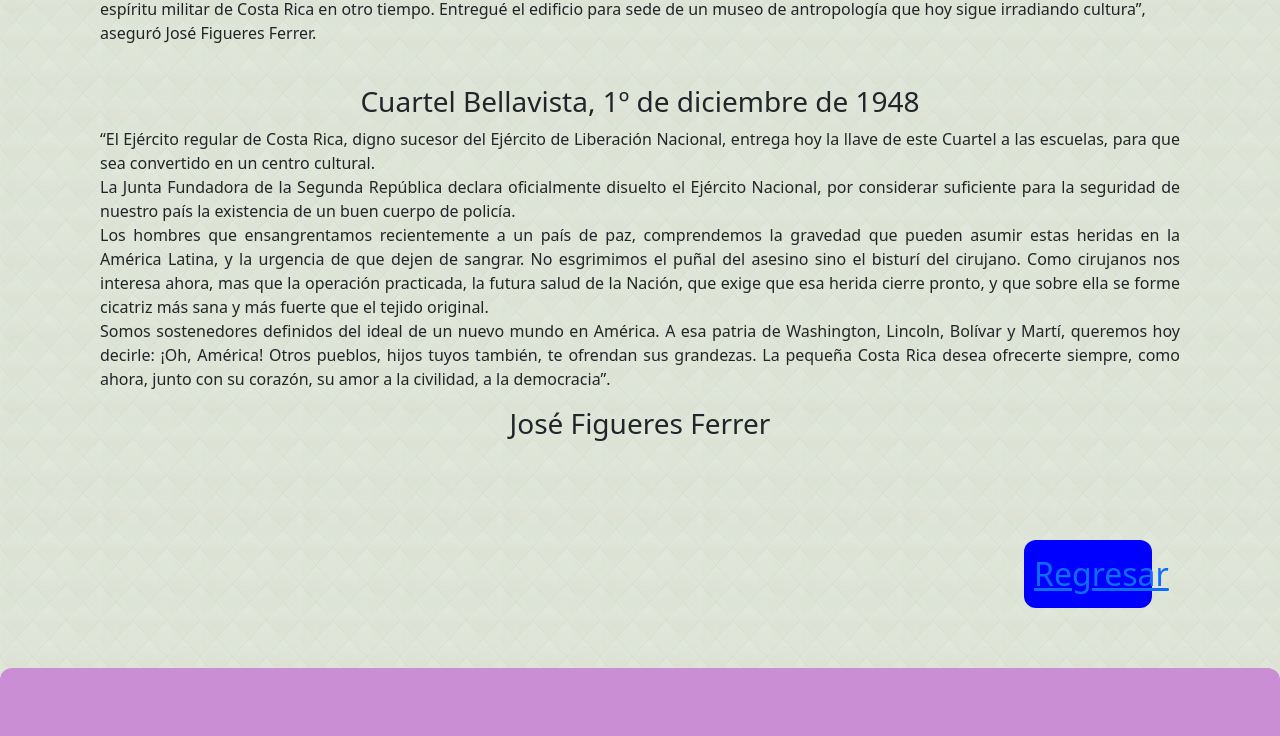
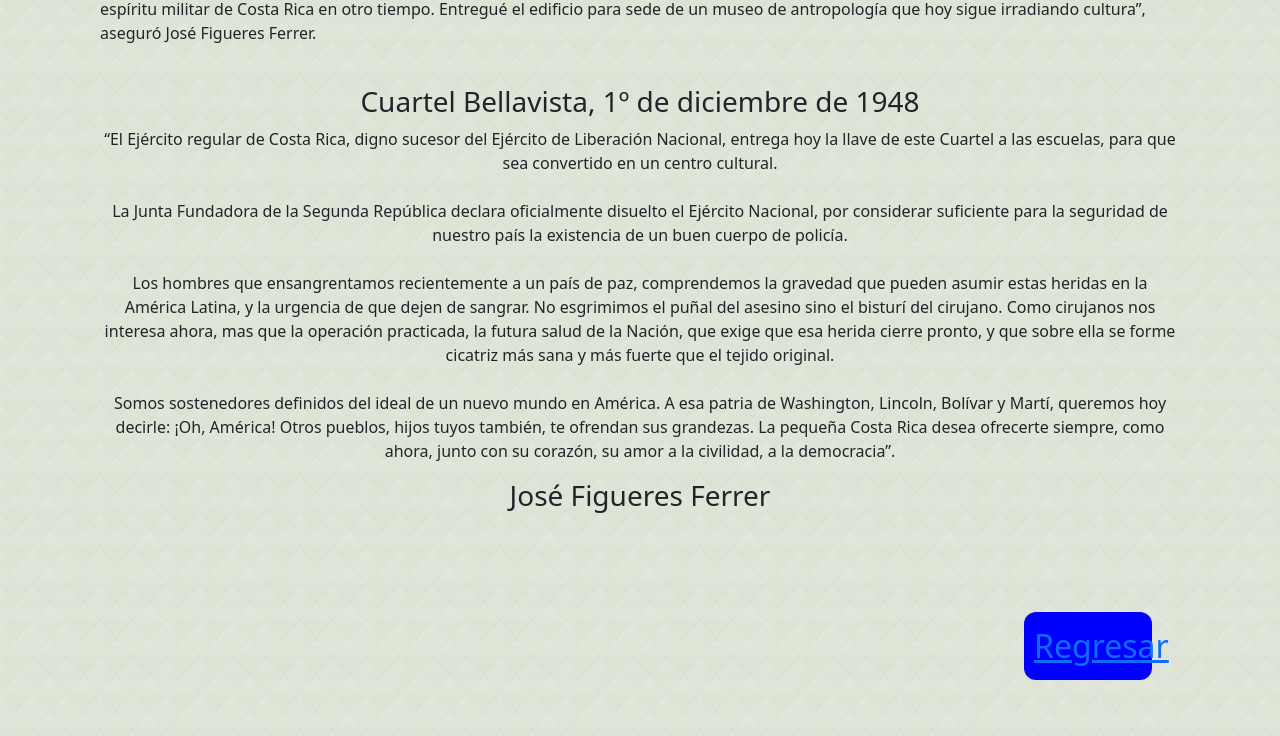
Before and after one commit to tellez3588/bitacoraliteraturacostarricense, a plain HTML site: page aboliciondelejercito.html in a window 1280 px wide. Shown: the part 1900-2636 px from the top of the page. Drawn offline with nearby package versions, Linux system fonts and the light colour scheme.

Commit message:
Update aboliciondelejercito.html

```diff
--- a/aboliciondelejercito.html
+++ b/aboliciondelejercito.html
@@ -38,7 +38,7 @@
         }
 
         .poema {
-            text-align: justify;
+            text-align: center;
         }
 
         h1,
@@ -146,18 +146,18 @@
         <p class="poema">
             “El Ejército regular de Costa Rica, digno sucesor del Ejército de Liberación Nacional,
             entrega hoy la llave de este Cuartel a las escuelas, para que sea convertido en un
-            centro cultural.<br />
+            centro cultural.<br /><br />
 
             La Junta Fundadora de la Segunda República declara oficialmente disuelto el Ejército
             Nacional, por considerar suficiente para la seguridad de nuestro país la existencia de un
-            buen cuerpo de policía.<br />
+            buen cuerpo de policía.<br /><br />
 
             Los hombres que ensangrentamos recientemente a un país de paz, comprendemos la gravedad
             que pueden asumir estas heridas en la América Latina, y la urgencia de que dejen de
             sangrar. No esgrimimos el puñal del asesino sino el bisturí del cirujano. Como cirujanos
             nos interesa ahora, mas que la operación practicada, la futura salud de la Nación, que
             exige que esa herida cierre pronto, y que sobre ella se forme cicatriz más sana y más
-            fuerte que el tejido original.<br />
+            fuerte que el tejido original.<br /><br />
 
             Somos sostenedores definidos del ideal de un nuevo mundo en América. A esa patria de
             Washington, Lincoln, Bolívar y Martí, queremos hoy decirle: ¡Oh, América! Otros pueblos,
```
